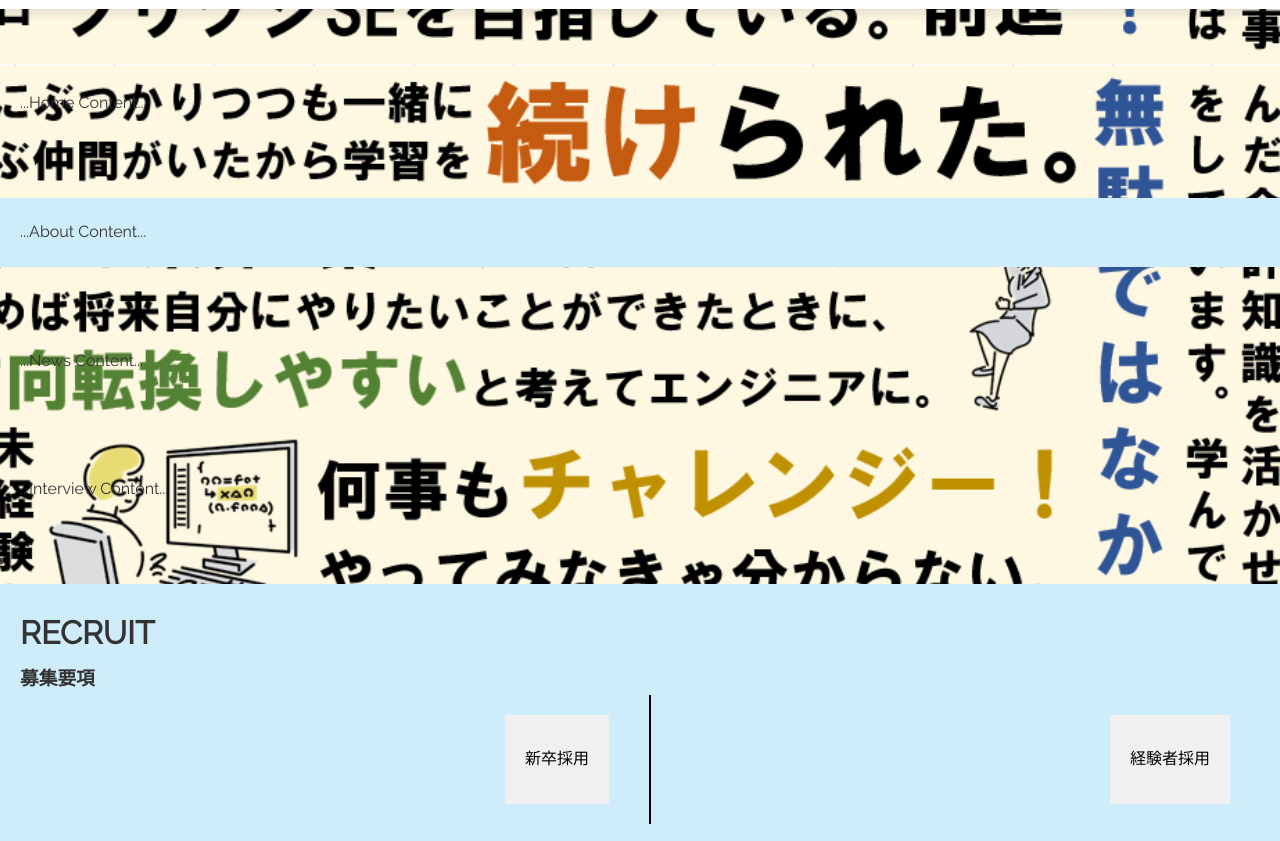
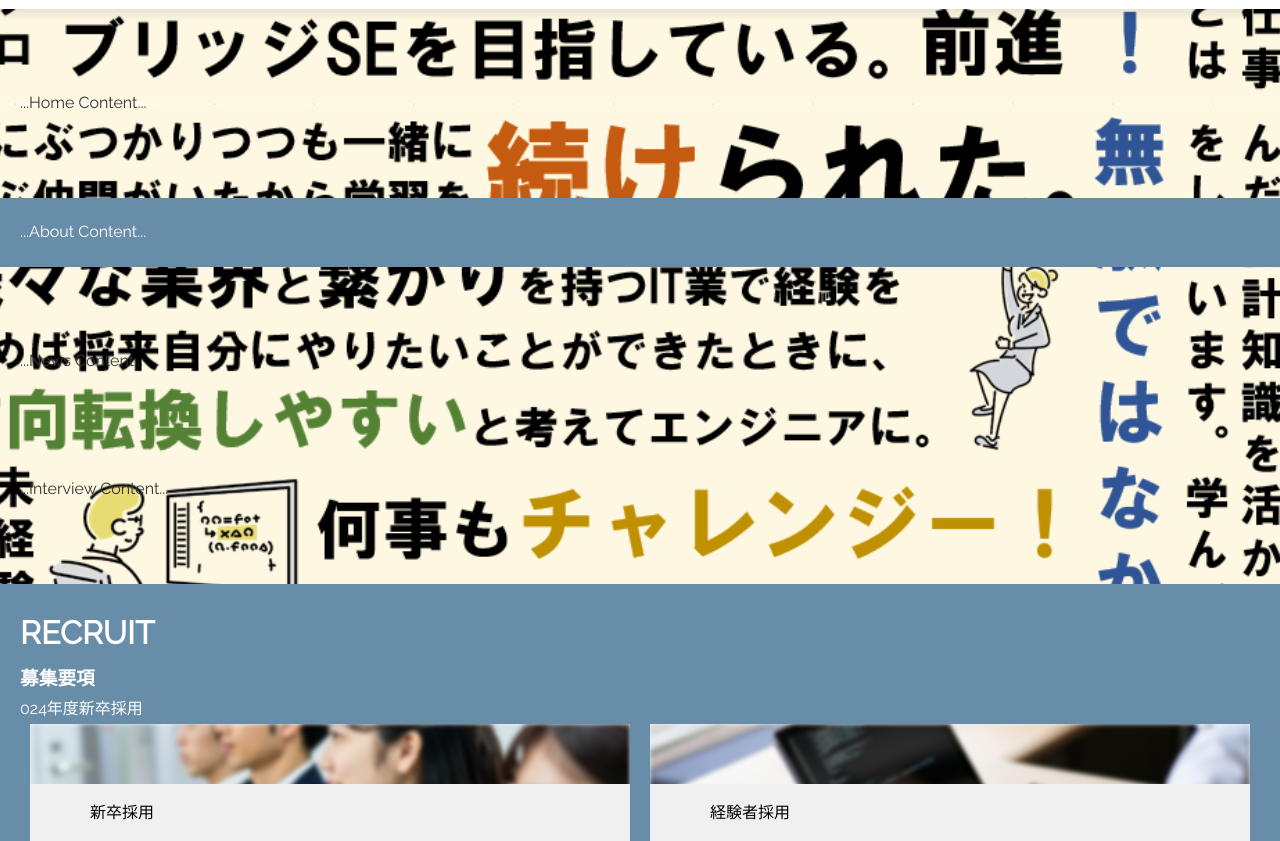
Before and after one commit to trucvuong1503/recruitpage, a plain HTML site: page index.html in a window 1280 px wide. Shown: the part 75-916 px from the top of the page. Drawn offline with Linux system fonts and the light colour scheme.

Commit message:
initial commit

```diff
--- a/css/index.css
+++ b/css/index.css
@@ -10,7 +10,6 @@ body {
     font-family: Raleway,Verdana,Meiryo, Hiragino Kaku Gothic Pro,sans-serif;
     line-height: 1.8;
     word-wrap: break-word;
-    background-color: #fff;
 
     background-image: url('/images/1111.png');
     background-attachment: fixed;
@@ -73,7 +72,8 @@ body {
 
 /* Recruit */
 #recruit, #about {
-    background-color: #ceecfa;
+    background-color: #688DA8;
+    color: #fff;
 }
 .section {
     margin-top: 60px;
@@ -91,25 +91,60 @@ body {
     justify-content: flex-end;
     align-items: center;
     margin: 0 10px;
-    padding: 20px;
-}
-.recruit-option img{
-    width: 250px;
+    padding: 60px 0px ;
+    background-color: #f0f0f0;
+    position: relative;
+    overflow: hidden;
+    transition: transform 0.3s ease;
 }
 
-.recruit-option:last-child {
-    border-left: 2px solid #000;
+.recruit-option:hover {
+  transform: scale(1.01);
 }
+.recruit-option:first-child::before {
+    content: "";
+    background-image: url('/images/img1.jpeg');
+    background-size: cover;
+    background-position: center;
+    background-repeat: no-repeat;
+    filter: blur(2px);
+    position: absolute;
+    top: 0;
+    left: 0;
+    width: 100%;
+    height: 100%;
+    z-index: 0;
+  }
+
+  .recruit-option:last-child::before {
+    content: "";
+    background-image: url('/images/img2.jpeg');
+    background-size: cover;
+    background-position: center;
+    background-repeat: no-repeat;
+    filter: blur(2px);
+    position: absolute;
+    top: 0;
+    left: 0;
+    width: 100%;
+    height: 100%;
+    z-index: 0;
+  }
 .recruit-link {
-    padding: 30px 20px;
+    width: 100%;
+    padding: 15px 60px;
     text-decoration: none;
     color: #000;
     background-color: #f0f0f0;
-    transition: background-color 0.2s ease;
+    transition: text-indent background-color 0.2s ease;
+    position: relative;
+    z-index: 1;
 }
 
 .recruit-link:hover {
     background-color: #3d658a;
+    text-indent: 10px;
+    color: #fff;
 }
 
 /* フッタ */
--- a/index.html
+++ b/index.html
@@ -53,6 +53,7 @@
         <a href="#recruit"></a>
         <h1 class="pages_ttl wow fadeInUp" style="visibility: visible; animation-name: fadeInUp;">RECRUIT</h1>
         <h3 class="requirements_enge">募集要項</h3>
+        <p>024年度新卒採用</p>
         <div class="recruit-options">
                 <div class="recruit-option">
                     <a href="graduate.html" class="recruit-link" id="left">新卒採用</a>
```
Also changed, not shown: images/img1.jpeg (added), images/img2.jpeg (added).
